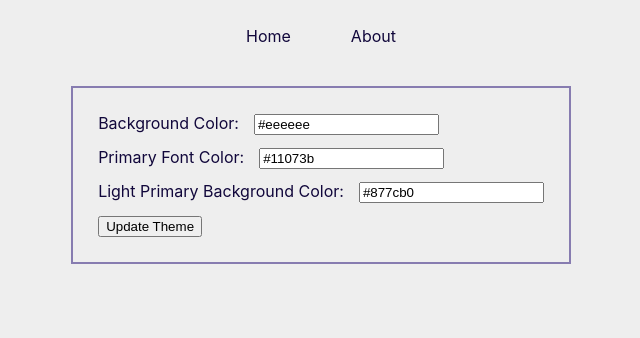
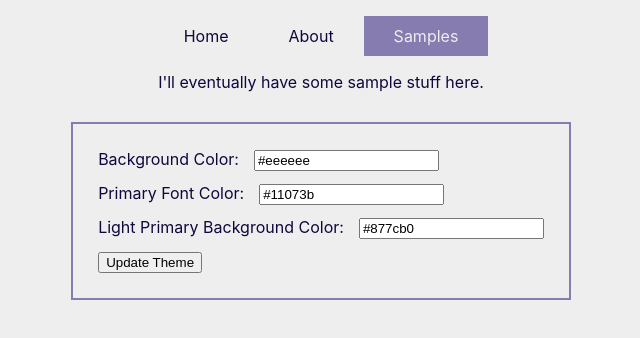
Before and after one commit to MuffinTheMan/caleblarsen.dev, a React (Create React App) app: page /samples in a window 1280 px wide. Shown: the top 338 px of the page, without its empty margins (319-959 px from the left). Built offline with nearby package versions, Linux system fonts and the light colour scheme.

Commit message:
Add empty samples page.

```diff
--- a/src/components/NavigationBar.js
+++ b/src/components/NavigationBar.js
@@ -1,7 +1,6 @@
 import React, { Component } from 'react';
 import styled from 'styled-components';
 import { NavLink } from 'react-router-dom';
-import {defaultTheme} from '../constants/themes'
 
 // activeClassName will not properly update if this is a PureComponent
 class NavigationBar extends Component {
@@ -19,6 +18,7 @@ class NavigationBar extends Component {
         <ul>
           <NavLink to='/' {...this.sharedProps}><li>Home</li></NavLink>
           <NavLink to='/about' {...this.sharedProps}><li>About</li></NavLink>
+          <NavLink to='/samples' {...this.sharedProps}><li>Samples</li></NavLink>
         </ul>
       </nav>
     );
--- /dev/null
+++ b/src/components/Samples.js
@@ -0,0 +1,9 @@
+import React, { PureComponent } from 'react';
+
+export class Samples extends PureComponent {
+  render() {
+    return (
+      <div>I'll eventually have some sample stuff here.</div>
+    );
+  }
+}
--- a/src/components/StyledContainer.js
+++ b/src/components/StyledContainer.js
@@ -2,6 +2,7 @@ import React, { Component } from 'react';
 import styled from 'styled-components';
 import {Home} from './Home';
 import {About} from './About';
+import {Samples} from './Samples';
 import {
   BrowserRouter as Router,
   Route
@@ -41,6 +42,7 @@ class StyledContainer extends Component {
           <NavigationBar theme={this.props.theme}/>
           <Route exact path="/" component={Home}/>
           <Route exact path="/about" component={About}/>
+          <Route exact path="/samples" component={Samples}/>
 
           <div className='formContainer'>
           <form onSubmit={e => {
```
